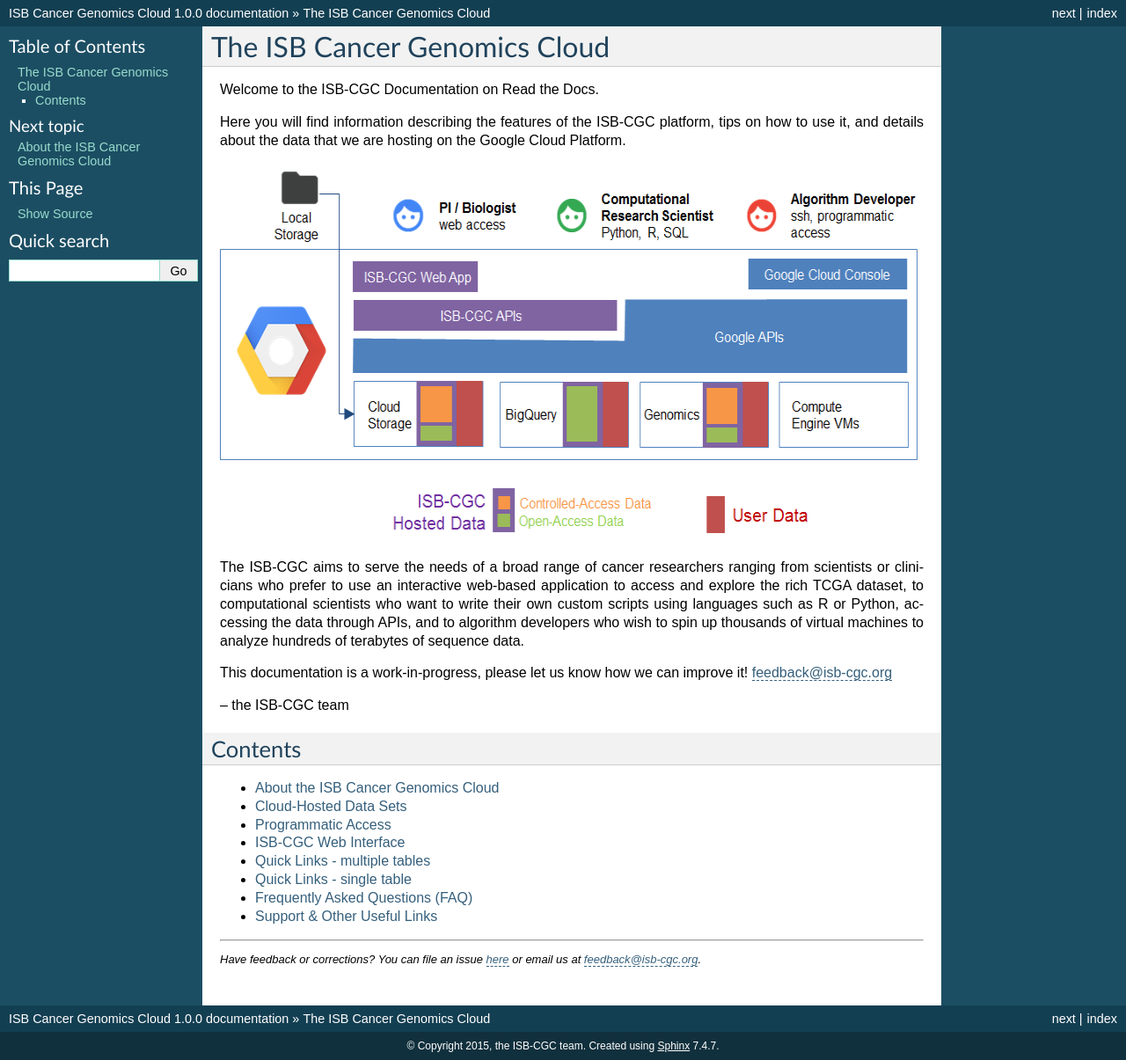
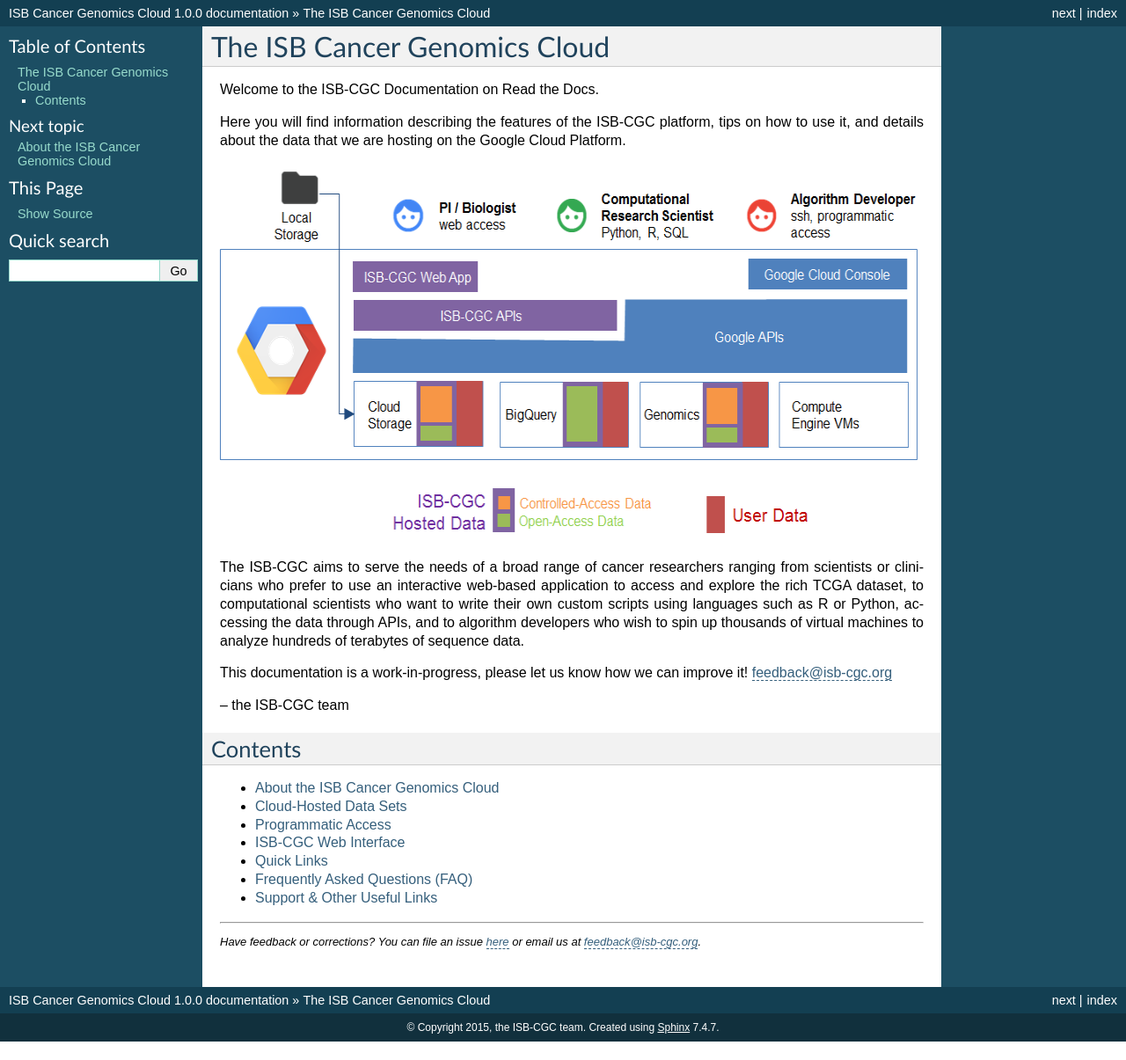
Before and after one commit to isb-cgc/readthedocs, a Sphinx documentation site: the page built from docs/source/index.rst, in a window 1280 px wide and 1205 px high. Shown: the whole window at 88% size. Built offline with Sphinx 7.4.7, drawn with Linux system fonts in a browser that asks for light colours.

Commit message:
keeping single table for QuickLinks

```diff
--- a/docs/source/index.rst
+++ b/docs/source/index.rst
@@ -39,7 +39,6 @@
    sections/Hosted-Data
    sections/Prog-APIs
    sections/Web-UI
-   sections/Quicklinks
    sections/QuicklinksOneTable
    sections/FAQ
    sections/Support
--- a/docs/source/sections/QuicklinksOneTable.rst
+++ b/docs/source/sections/QuicklinksOneTable.rst
@@ -1,5 +1,5 @@
 **************************
-Quick Links - single table
+Quick Links
 **************************
 
 The table below describes the types of functions that can be performed in ISB-CGC and provides links to documentation on how to do those functions.
```
